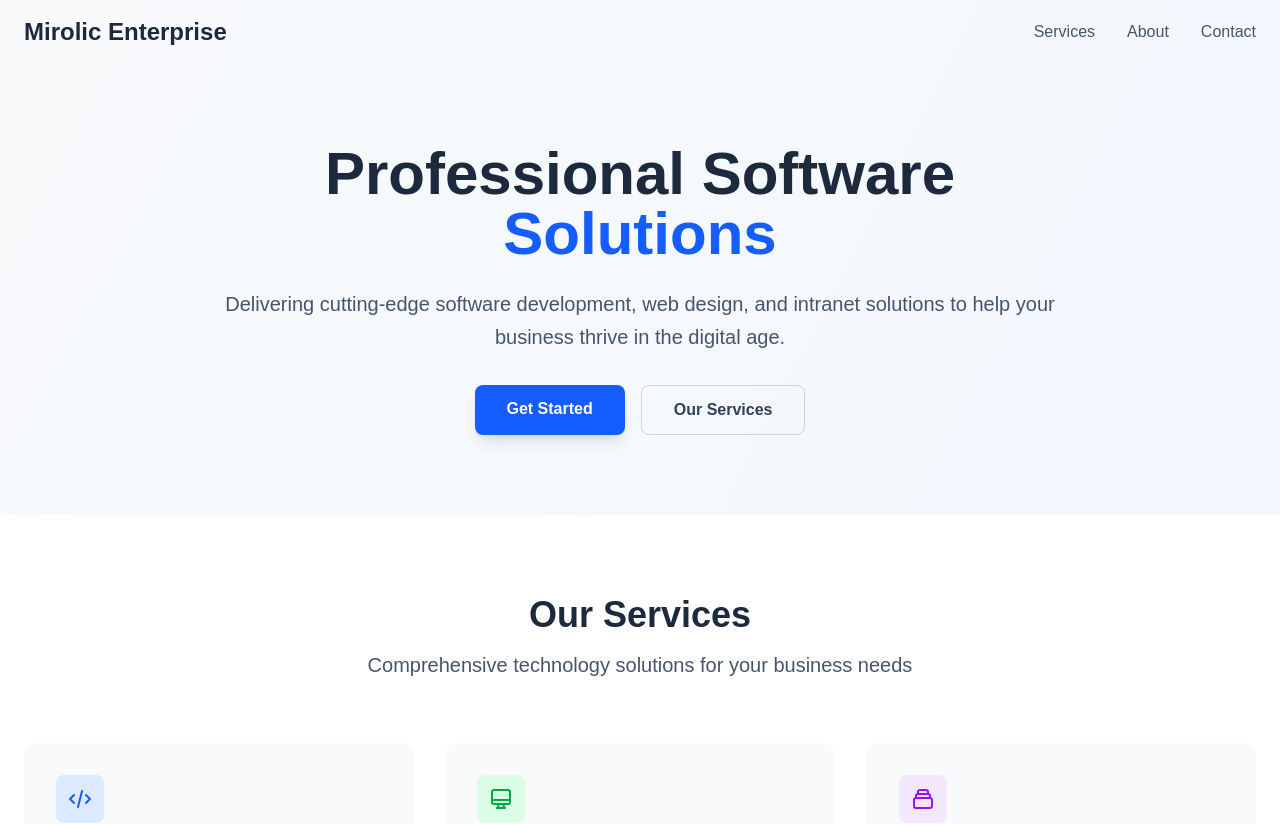
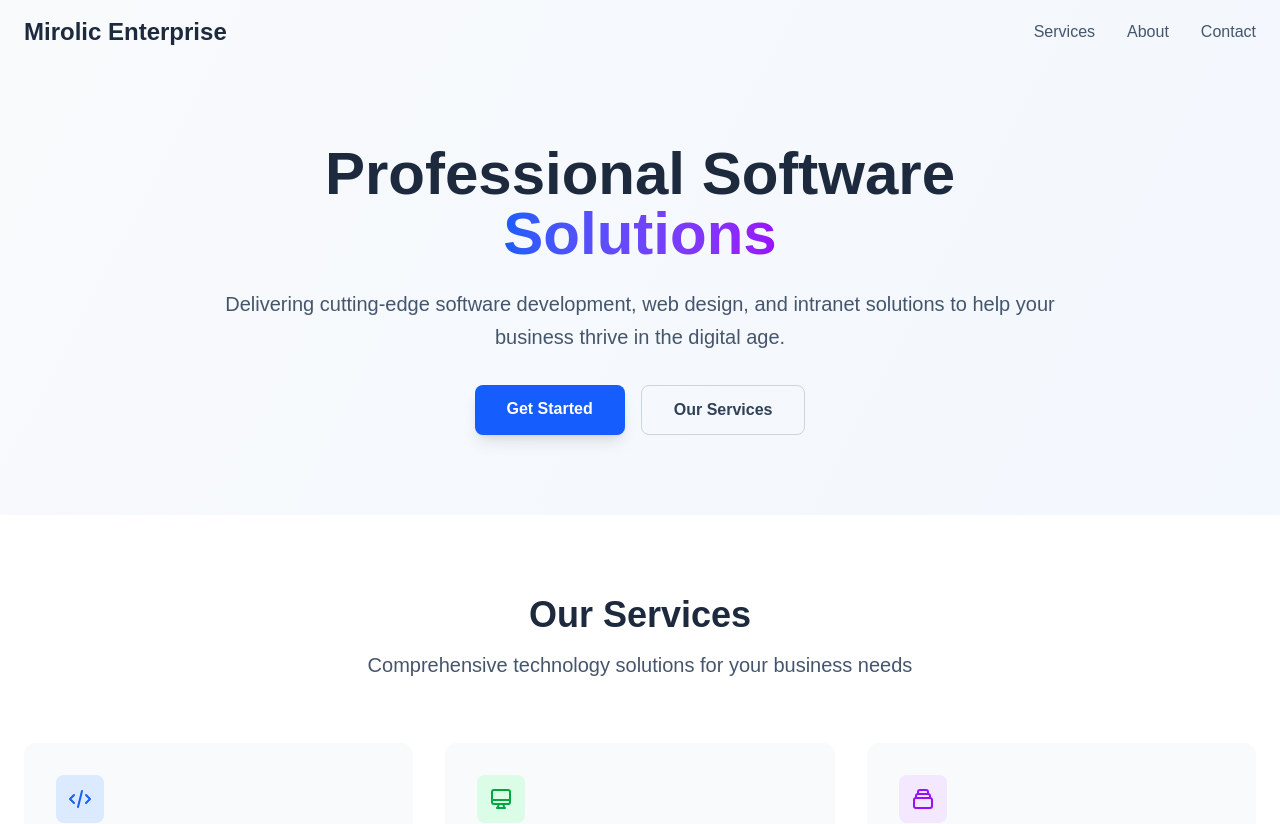
Before and after one commit to sixtusagbo/mirolic, a Next.js app: page / in a window 1280 px wide. Shown: the top 824 px of the page. Built offline with nearby package versions, Linux system fonts and the light colour scheme.

Commit message:
Add hero animations and gradient text

```diff
--- a/src/app/page.tsx
+++ b/src/app/page.tsx
@@ -43,11 +43,20 @@ export default function Home() {
       {/* Hero Section */}
       <section className="container mx-auto px-6 py-20 text-center">
         <div className="max-w-4xl mx-auto">
-          <h1 className="text-5xl md:text-6xl font-bold text-slate-800 dark:text-white mb-6">
+          <h1
+            className={`text-5xl md:text-6xl font-bold text-slate-800 dark:text-white mb-6 transition-all duration-1000 ${
+              isLoaded ? "translate-y-0 opacity-100" : "translate-y-8 opacity-0"
+            }`}>
             Professional Software
-            <span className="text-blue-600 dark:text-blue-400"> Solutions</span>
+            <span className="bg-gradient-to-r from-blue-600 to-purple-600 bg-clip-text text-transparent">
+              {" "}
+              Solutions
+            </span>
           </h1>
-          <p className="text-xl text-slate-600 dark:text-slate-300 mb-8 leading-relaxed">
+          <p
+            className={`text-xl text-slate-600 dark:text-slate-300 mb-8 leading-relaxed transition-all duration-1000 delay-300 ${
+              isLoaded ? "translate-y-0 opacity-100" : "translate-y-8 opacity-0"
+            }`}>
             Delivering cutting-edge software development, web design, and
             intranet solutions to help your business thrive in the digital age.
           </p>
```
